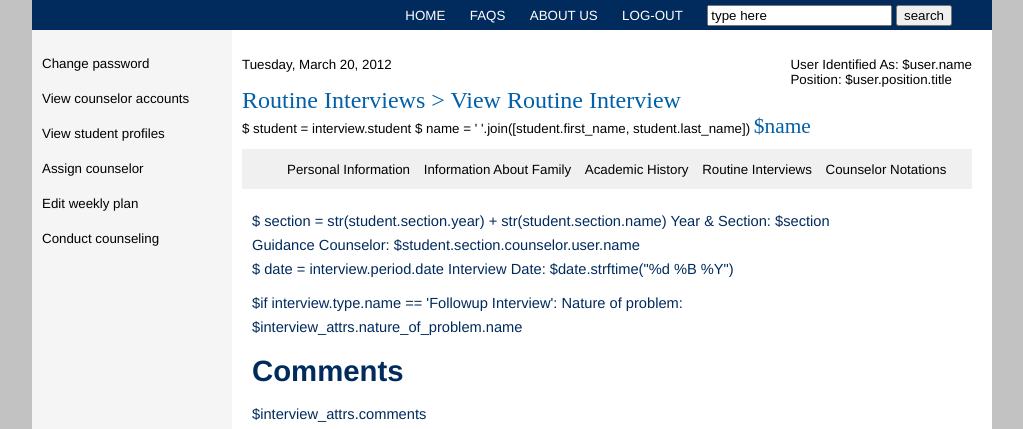
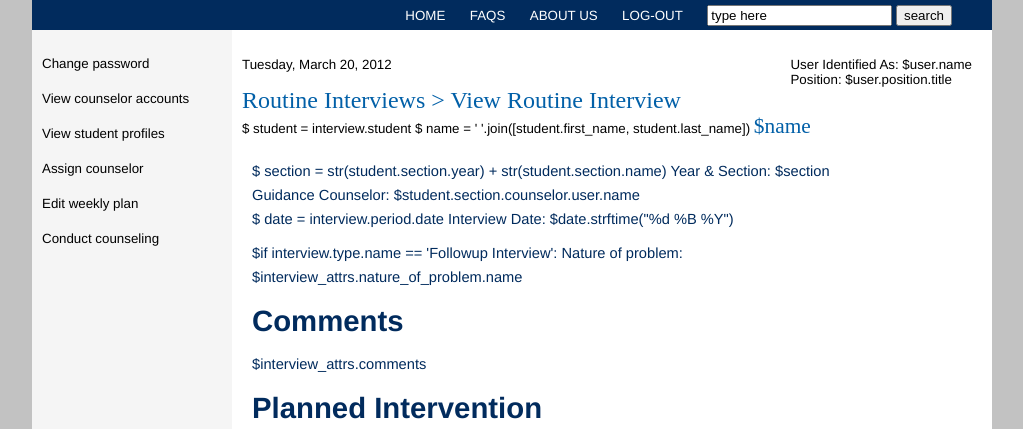
Before and after one commit to aronasorman/Guidance-Assistance-System, a Python web app: template templates/viewnotation.html in a window 1280 px wide. Shown: the part 161-590 px from the top of the page, without its empty margins (128-1151 px from the left). Run offline with Jinja, Linux system fonts and the light colour scheme; the template is opened without the code that fills it, so the values that code supplies are empty.

Commit message:
fixed links and removed navigation  On branch master 	modified:   templates/viewnotation.html

```diff
--- a/templates/viewnotation.html
+++ b/templates/viewnotation.html
@@ -22,10 +22,10 @@ $def with (user,interview,interview_attrs,str)
 
 	<div id= "nav">
 		<ul>
-			<li><a href="mainpage.html">home</a></li>
+			<li><a href="mainpage">home</a></li>
 			<li><a href="#">faqs</a></li>
 			<li><a href="#">about us</a></li>
-			<li><a href="log-in.html">log-out</a></li>
+			<li><a href="log-in">log-out</a></li>
 			<li><a href="#">
 				<input type="text" size="20" name="text1" value="type here">
 				<input type="button" name="search" value="search">
@@ -38,12 +38,12 @@ $def with (user,interview,interview_attrs,str)
 
 		<div id= "sidebar">
 			<ul>
-				<li><a href="changepass.html" title="password must be atleast 7 characters long">Change password</a></li>
-				<li><a href="viewcounselor.html" title="">View counselor accounts</a></li>
-				<li><a href="viewstudent.html" title="">View student profiles</a></li>
-				<li><a href="assigncounselor.html" title="assign counselors to respective students/sections">Assign counselor</a></li>
-				<li><a href="editweekly.html" title="assign counselors to respective students/sections">Edit weekly plan</a></li>
-				<li><a href="conductcounseling.html" title="assign counselors to respective students/sections">Conduct counseling</a></li>			</</			</ul>
+				<li><a href="changepass" title="password must be atleast 7 characters long">Change password</a></li>
+				<li><a href="viewcounselor" title="">View counselor accounts</a></li>
+				<li><a href="viewstudent" title="">View student profiles</a></li>
+				<li><a href="assigncounselor" title="assign counselors to respective students/sections">Assign counselor</a></li>
+				<li><a href="editweekly" title="assign counselors to respective students/sections">Edit weekly plan</a></li>
+				<li><a href="conductcounseling" title="assign counselors to respective students/sections">Conduct counseling</a></li>			</</			</ul>
 
 		<br style="clear:both" />
 		</div>
@@ -65,9 +65,9 @@ $def with (user,interview,interview_attrs,str)
 		<!--edit title of page here-->
 
 			<div id="title">
-				<a href="viewstudent.html">Routine Interviews </a>
+				<a href="viewstudent">Routine Interviews </a>
 				<span id="arrow"> > </span>
-				<a href="edit_routine.html"> View Routine Interview</a>
+				<a href="edit_routine"> View Routine Interview</a>
 				<br/>
 				$ student = interview.student
 				$ name = ' '.join([student.first_name, student.last_name])
@@ -78,16 +78,6 @@ $def with (user,interview,interview_attrs,str)
 		<!-- the only area you can edit-->
 
 			<div id="counseloraccount">
-
-				<div id="counselornav">
-					<ul>
-						<li><a href="counseloraccount.html">Personal Information</a></li>
-						<li><a href="#">Information About Family</a></li>
-						<li><a href="#">Academic History</a></li>
-						<li><a href="routine_int.html">Routine Interviews</a></li>
-						<li><a href="couselor_notations.html">Counselor Notations</a></li>
-					</ul>
-				</div>
 
 				<!--EDIT FROM HERE ONLY FOR COUNSELOR ACCOUNT-->
 
```
